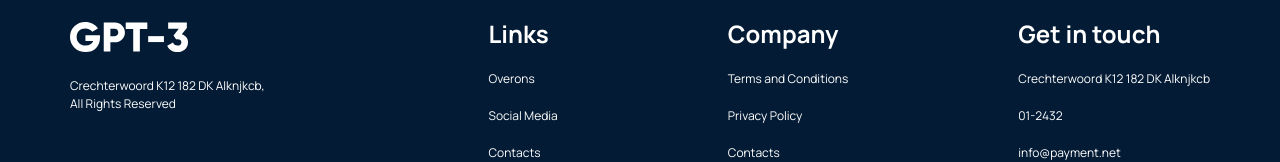
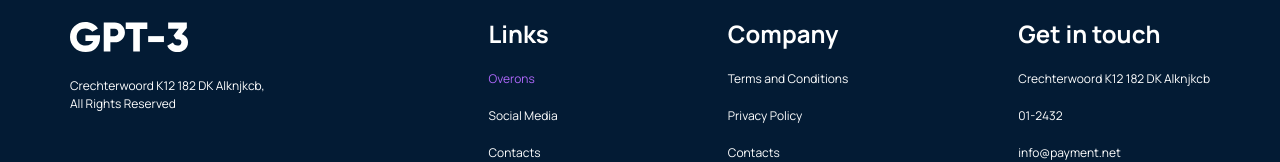
Before and after one commit to Anubhav-Pal/GPT-3, a React (Vite) app: page / in a window 1280 px wide. In both pictures the pointer is over the item "Overons". Shown: the part 3598-3760 px from the top of the page. Built offline with nearby package versions, Linux system fonts and the light colour scheme.

Commit message:
improvise footer

```diff
--- a/src/containers/footer/footer.css
+++ b/src/containers/footer/footer.css
@@ -65,6 +65,10 @@
     gap: 20px;
     margin-top: 20px;
 }
+.footer_links li:hover{
+    color: #AE67FA;
+    transition: 0.3s ease-in-out;
+}
 
 .footer_links_section li{
     font-size: 12px;
```
